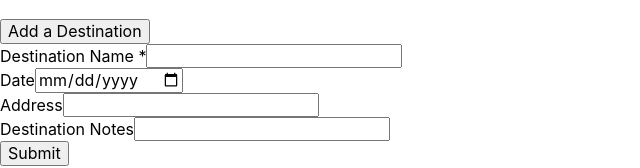
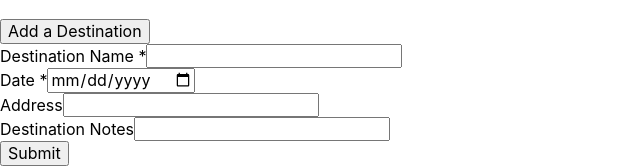
Before and after one commit to Edweezu/plan-n-go-client, a React (Create React App) app: page /trip/1 in a window 1280 px wide. Both pictures are taken after typing "Sample", "Sample", "Sample" into the empty fields and a click on the button "Add a Destination". Shown: the part 200-368 px from the top of the page, without its empty margins (0-640 px from the left). Built offline with nearby package versions, Linux system fonts and the light colour scheme; no server answers.

Commit message:
finished destination section

```diff
--- a/src/DestinationForm/DestinationForm.js
+++ b/src/DestinationForm/DestinationForm.js
@@ -80,8 +80,8 @@ class DestinationForm extends React.Component {
                             <input type="text" name="destination_name" id="destination_name" required/>
                         </div>
                         <div className="form-section">
-                            <label htmlFor="destination_date">Date</label>
-                            <input type="date" name="destination_date" id="destination_date"/>
+                            <label htmlFor="destination_date">Date *</label>
+                            <input type="date" name="destination_date" id="destination_date" required/>
                         </div>
                         <div className="form-section">
                             <label htmlFor="address">Address</label>
--- a/src/UpdateDestinationForm/UpdateDestinationForm.js
+++ b/src/UpdateDestinationForm/UpdateDestinationForm.js
@@ -21,7 +21,7 @@ class UpdateDestinationForm extends React.Component {
     componentDidMount() {
         const { tripid, destinationid } = this.props
 
-        fetch(`${config.API_ENDPOINT}/trips/${tripid}/flights/${destinationid} `, {
+        fetch(`${config.API_ENDPOINT}/trips/${tripid}/destinations/${destinationid} `, {
             method: 'GET',
             headers: {
                 'content-type': 'application/json',
@@ -70,7 +70,7 @@ class UpdateDestinationForm extends React.Component {
 
         console.log('newDestinationnn', newDestination)
 
-        fetch(`${config.API_ENDPOINT}/trips/${tripid}/flights/${destinationid}`, {
+        fetch(`${config.API_ENDPOINT}/trips/${tripid}/destinations/${destinationid}`, {
             method: 'PATCH',
             body: JSON.stringify(newDestination),
             headers: {
@@ -108,7 +108,7 @@ class UpdateDestinationForm extends React.Component {
     handleDeleteDestination = () => {
         let { tripid, destinationid } = this.props
 
-        fetch(`${config.API_ENDPOINT}/trips/${tripid}/flights/${destinationid}`, {
+        fetch(`${config.API_ENDPOINT}/trips/${tripid}/destinations/${destinationid}`, {
             method: 'DELETE',
             headers: {
                 'content': 'application-json',
@@ -167,7 +167,7 @@ class UpdateDestinationForm extends React.Component {
 
     render () {
 
-        const { destination_name, destination_date, address, destination_notes, trip_id, showForm} = this.state
+        const { destination_name, destination_date, address, destination_notes, showForm} = this.state
 
         return (
             <main className='UpdateFlightForm'>
@@ -186,8 +186,8 @@ class UpdateDestinationForm extends React.Component {
                             <input type="text" name="destination_name" id="destination_name" required value={destination_name} onChange={this.handleChangeName}/>
                         </div>
                         <div className="form-section">
-                            <label htmlFor="destination_date">Date</label>
-                            <input type="date" name="destination_date" id="destination_date" value={destination_date} onChange={this.handleChangeDate}/>
+                            <label htmlFor="destination_date">Date *</label>
+                            <input type="date" name="destination_date" id="destination_date" required value={destination_date} onChange={this.handleChangeDate}/>
                         </div>
                         <div className="form-section">
                             <label htmlFor="address">Address</label>
```
